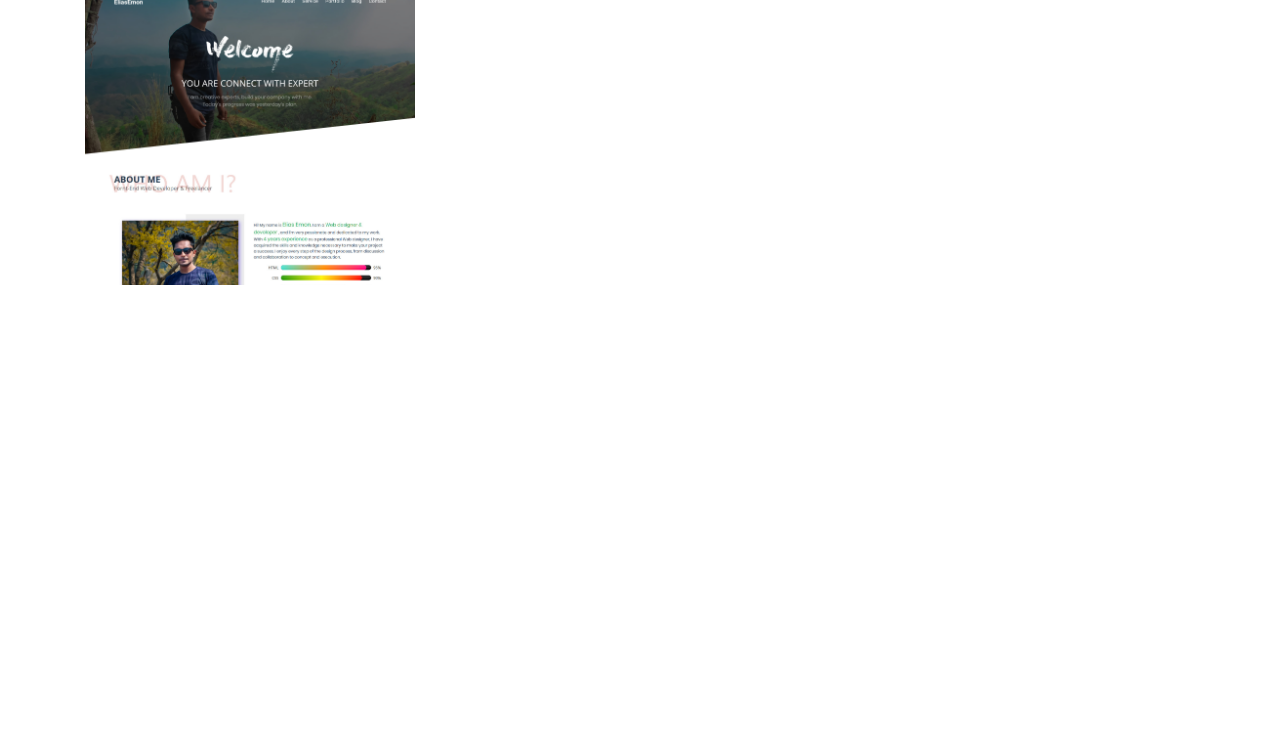
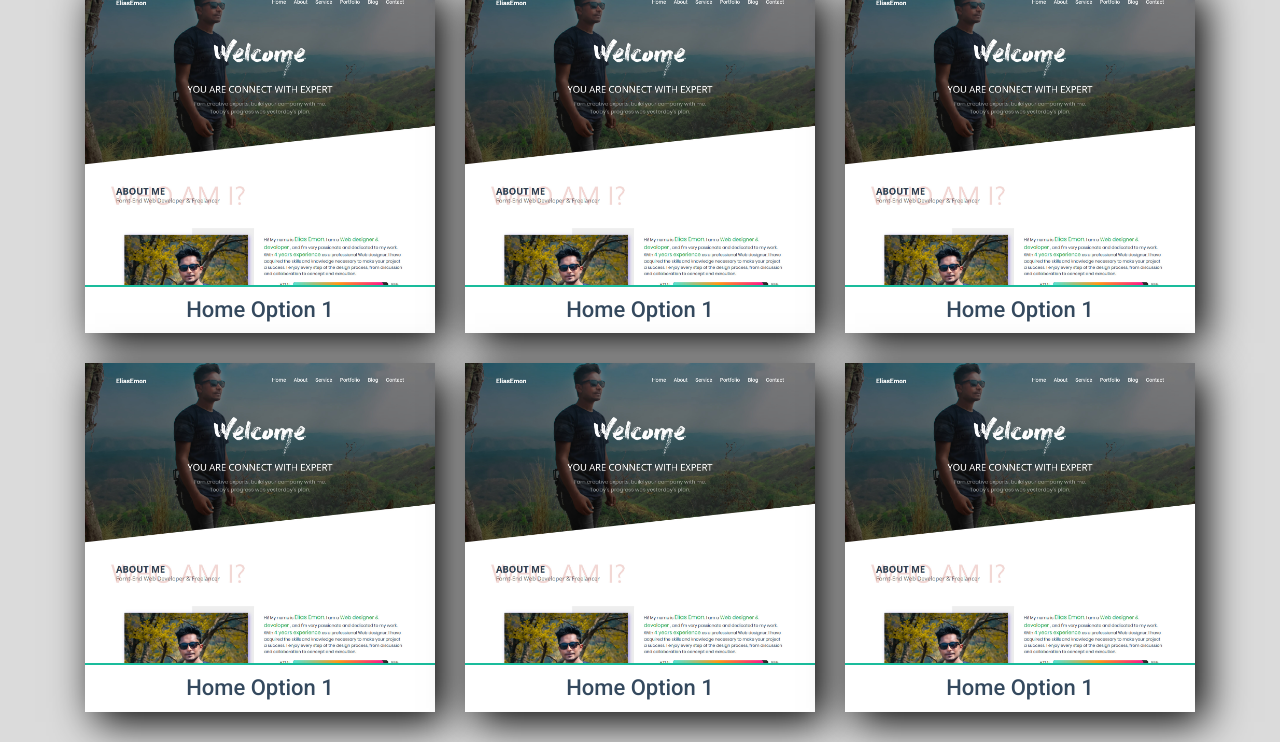
Before and after one commit to eliasemon/Demo-page, a plain HTML site: page index.html in a window 1280 px wide. Shown: the part 540-1282 px from the top of the page. Before the commit the page ends 825 px from the top, so only its background shows below. Drawn offline with Linux system fonts and the light colour scheme.

Commit message:
demo box created

```diff
--- a/css/style.css
+++ b/css/style.css
@@ -44,13 +44,60 @@ body{
 }
 /* banner css ends */
 /* demo css start */
-#demo{}
+#demo{
+	background: #dbdbdb;
+}
+#demo .main_box{
+	height: auto;
+	width: 100%;
+	box-shadow: 10px 10px 40px #000;
+	margin-bottom: 30px;
+}
 #demo .demo_box{
+	margin: auto;
 	height: 300px;
-	width: 330px;
-	transition: all linear .1000s;
+	transition: all linear 5s;
+	background: #ffffff;
 }
-#demo .demo_box:hover .img_box img{
-	margin-top: -150%;
-	transition: .10s;
+#demo .demo_box .img_box{
+	position: relative;
+	height: 300px;
+	width: 100%;
 }
+#demo .demo_box .img_box img{
+	transition: all linear 5s;
+	width: 100%;
+}
+#demo .demo_box .img_box .overlay{
+	position: absolute;
+	left: -100%;
+	top: 0;
+	background: rgba(0, 0, 0, .6);
+	height: 100%;
+	width: 100%;
+	display: flex;
+	justify-content: center;
+	align-items: center;
+	transition: 1s;
+}
+#demo .demo_box .img_box .overlay .content p{
+	color: #fff;
+	font-size: 20px;
+}
+#demo a.effect:hover .demo_box .img_box img{
+	margin-top: -334%;
+	transition: 5s;
+}
+#demo a.effect:hover .demo_box .img_box .overlay{
+	left: 0;
+}
+#demo .demo_underheading{
+	border-top: 2px solid #1abc9c;
+	padding: 10px 0;
+	background: #ffffff;
+}
+#demo .demo_underheading h1{
+	color: #34495e;
+	font-size: 22px;
+	text-align: center;
+}
--- a/index.html
+++ b/index.html
@@ -29,16 +29,123 @@
 			</div>
 			<div class="row">
 				<!-- box_1 -->
-				<div class="col-lg-4">
-					<div class="demo_box overflow-hidden" >
-						<div class="img_box position-relative">
-							<img src="images/demo/1.jpg" class="img-fluid" alt="">
-							<div class="overlay position-absolute d-flex justify-content-center align-items-center">
-								<div class="content">
-									<p>Pure Responsive</p>
+				<div class="col-lg-4 col-md-6 col-sm-12">
+					<div class="main_box">
+						<a href="#" class="effect">
+							<div class="demo_box overflow-hidden" >
+								<div class="img_box">
+									<img src="images/demo/1.jpg" class="img-fluid" alt="">
+									<div class="overlay">
+										<div class="content">
+											<p>Pure Responsive</p>
+										</div>
+									</div>
 								</div>
 							</div>
-						</div>
+							<div class="demo_underheading w-100">
+								<h1>Home Option 1</h1>
+							</div>
+						</a>
+					</div>
+				</div>
+				<!-- box_1 -->
+				<div class="col-lg-4 col-md-6 col-sm-12">
+					<div class="main_box">
+						<a href="#" class="effect">
+							<div class="demo_box overflow-hidden" >
+								<div class="img_box">
+									<img src="images/demo/1.jpg" class="img-fluid" alt="">
+									<div class="overlay">
+										<div class="content">
+											<p>Pure Responsive</p>
+										</div>
+									</div>
+								</div>
+							</div>
+							<div class="demo_underheading w-100">
+								<h1>Home Option 1</h1>
+							</div>
+						</a>
+					</div>
+				</div>
+				<!-- box_1 -->
+				<div class="col-lg-4 col-md-6 col-sm-12">
+					<div class="main_box">
+						<a href="#" class="effect">
+							<div class="demo_box overflow-hidden" >
+								<div class="img_box">
+									<img src="images/demo/1.jpg" class="img-fluid" alt="">
+									<div class="overlay">
+										<div class="content">
+											<p>Pure Responsive</p>
+										</div>
+									</div>
+								</div>
+							</div>
+							<div class="demo_underheading w-100">
+								<h1>Home Option 1</h1>
+							</div>
+						</a>
+					</div>
+				</div>
+				<!-- box_1 -->
+				<div class="col-lg-4 col-md-6 col-sm-12">
+					<div class="main_box">
+						<a href="#" class="effect">
+							<div class="demo_box overflow-hidden" >
+								<div class="img_box">
+									<img src="images/demo/1.jpg" class="img-fluid" alt="">
+									<div class="overlay">
+										<div class="content">
+											<p>Pure Responsive</p>
+										</div>
+									</div>
+								</div>
+							</div>
+							<div class="demo_underheading w-100">
+								<h1>Home Option 1</h1>
+							</div>
+						</a>
+					</div>
+				</div>
+				<!-- box_1 -->
+				<div class="col-lg-4 col-md-6 col-sm-12">
+					<div class="main_box">
+						<a href="#" class="effect">
+							<div class="demo_box overflow-hidden" >
+								<div class="img_box">
+									<img src="images/demo/1.jpg" class="img-fluid" alt="">
+									<div class="overlay">
+										<div class="content">
+											<p>Pure Responsive</p>
+										</div>
+									</div>
+								</div>
+							</div>
+							<div class="demo_underheading w-100">
+								<h1>Home Option 1</h1>
+							</div>
+						</a>
+					</div>
+				</div>
+				<!-- box_1 -->
+				<div class="col-lg-4 col-md-6 col-sm-12">
+					<div class="main_box">
+						<a href="#" class="effect">
+							<div class="demo_box overflow-hidden" >
+								<div class="img_box">
+									<img src="images/demo/1.jpg" class="img-fluid" alt="">
+									<div class="overlay">
+										<div class="content">
+											<p>Pure Responsive</p>
+										</div>
+									</div>
+								</div>
+							</div>
+							<div class="demo_underheading w-100">
+								<h1>Home Option 1</h1>
+							</div>
+						</a>
 					</div>
 				</div>
 			</div>
```
